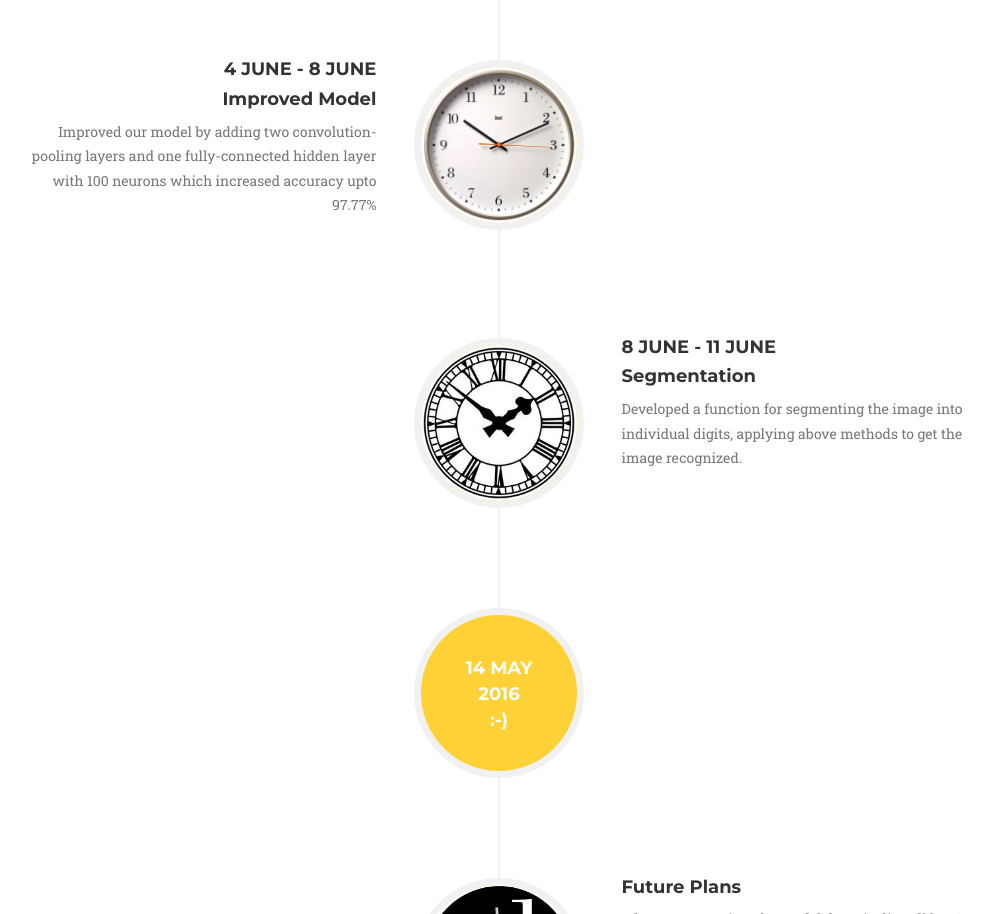
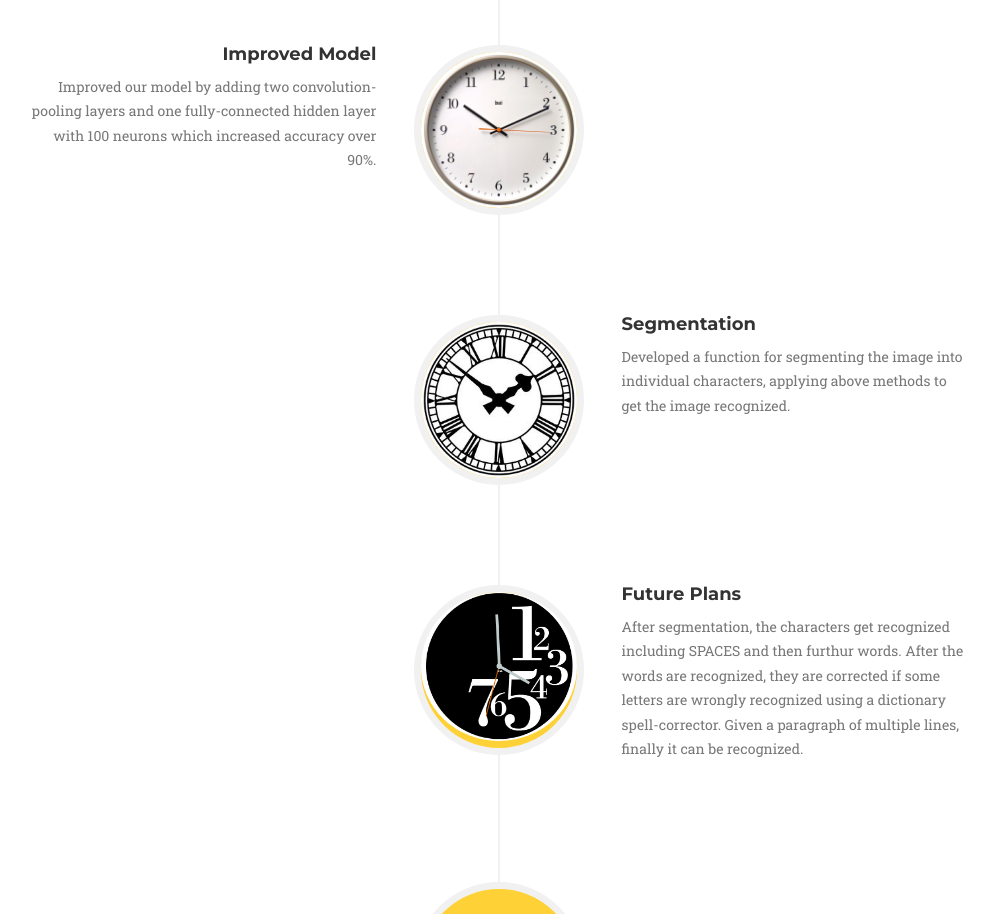
Before and after one commit to ChaitanyaDhawan/pritesh1996.github.io, a plain HTML site: page index.html in a window 1280 px wide. Shown: the part 2680-3594 px from the top of the page, without its empty margins (141-1135 px from the left). Drawn offline with nearby package versions, Linux system fonts and the light colour scheme; a web font is replaced by a local one.

Commit message:
Update index.html

```diff
--- a/index.html
+++ b/index.html
@@ -124,7 +124,7 @@
                         <i class="fa fa-laptop fa-stack-1x fa-inverse"></i>
                     </span>-->
                     <span><img src="icon3.jpg" class="img-circle" alt="Cinque Terre" width="240" height="180"></span>
-                    <h4 class="service-heading">AplhaNumeric Recognition</h4>
+                    <h4 class="service-heading">AlphaNumeric Recognition</h4>
                     <p class="text-muted">Our model takes images of handwritten text as input and predicts the output.</p>
                 </div>
                 <div class="col-md-3">
@@ -159,7 +159,7 @@ clips out every character and then forwards it to model.  </p>
                             </div>
                             <div class="timeline-panel">
                                 <div class="timeline-heading">
-                                    <h4>19 May - 22 May</h4>
+
                                    <h4 class="subheading">Theory</h4>
                                 </div>
                                 <div class="timeline-body">
@@ -174,7 +174,7 @@ clips out every character and then forwards it to model.  </p>
                             </div>
                             <div class="timeline-panel">
                                 <div class="timeline-heading">
-                                    <h4>23 May - 26 May</h4>
+
                                     <h4 class="subheading">Installation</h4>
                                 </div>
                                 <div class="timeline-body">
@@ -190,7 +190,7 @@ We have also gone through basics of torch packages like nn and optim.
                             </div>
                             <div class="timeline-panel">
                                 <div class="timeline-heading">
-                                    <h4>27 May - 30 May</h4>
+
                                     <h4 class="subheading">Model</h4>
                                 </div>
                                 <div class="timeline-body">
@@ -204,7 +204,6 @@ We have also gone through basics of torch packages like nn and optim.
                             </div>
                             <div class="timeline-panel">
                                 <div class="timeline-heading">
-                                    <h4>31 May - 3 June</h4>
                                     <h4 class="subheading">Image Processing</h4>
                                     </div>
                                 <div class="timeline-body">
@@ -219,11 +218,10 @@ the image so that it resembles MNIST trainset images.</p>
                             </div>
                             <div class="timeline-panel">
                                 <div class="timeline-heading">
-                                    <h4>4 June - 8 June</h4>
                                     <h4 class="subheading">Improved Model</h4>
                                     </div>
                                 <div class="timeline-body">
-                                    <p class="text-muted">Improved our model by adding two convolution-pooling layers and one fully-connected hidden layer with 100 neurons which increased accuracy upto 97.77%</p>
+                                    <p class="text-muted">Improved our model by adding two convolution-pooling layers and one fully-connected hidden layer with 100 neurons which increased accuracy over 90%.</p>
                                 </div>
                             </div>
                         </li>
@@ -233,20 +231,12 @@ the image so that it resembles MNIST trainset images.</p>
                             </div>
                             <div class="timeline-panel">
                                 <div class="timeline-heading">
-                                    <h4>8 June - 11 June</h4>
                                     <h4 class="subheading">Segmentation</h4>
                                     </div>
                                 <div class="timeline-body">
-                                    <p class="text-muted">Developed a function for segmenting the image into individual digits, applying above
+                                    <p class="text-muted">Developed a function for segmenting the image into individual characters, applying above
 methods to get the image recognized.</p>
                                 </div>
-                            </div>
-                        </li>
-                        <li class="timeline-inverted">
-                            <div class="timeline-image">
-                                <h4>14 May
-                                    <br>2016
-                                    <br>:-)</h4>
                             </div>
                         </li>
                          <li class="timeline-inverted">
@@ -258,13 +248,18 @@ methods to get the image recognized.</p>
                                     <h4 class="subheading">Future Plans</h4>
                                     </div>
                                 <div class="timeline-body">
-                                    <p class="text-muted">After segmentation, the model doesn’t clips all but 8 out of 10 images in a general mobile number.We
-are working on the code to fix the bug of segmentation. We also have to incorporate a character
-dataset (a to z and A to Z), so that it recognises a whole message of handwritten text, which is our
-final task.</p>
+                                    <p class="text-muted">After segmentation, the characters get recognized including SPACES and then furthur words. After the words are recognized, they are corrected if some letters are wrongly recognized using a dictionary spell-corrector. Given a paragraph of multiple lines, finally it can be recognized.</p>
                                 </div>
                             </div>
                         </li>
+                        <li class="timeline-inverted">
+                            <div class="timeline-image">
+                                <h4>26 May
+                                    <br>2016
+                                    <br>:-)</h4>
+                            </div>
+                        </li>
+
                     </ul>
                 </div>
             </div>
```
